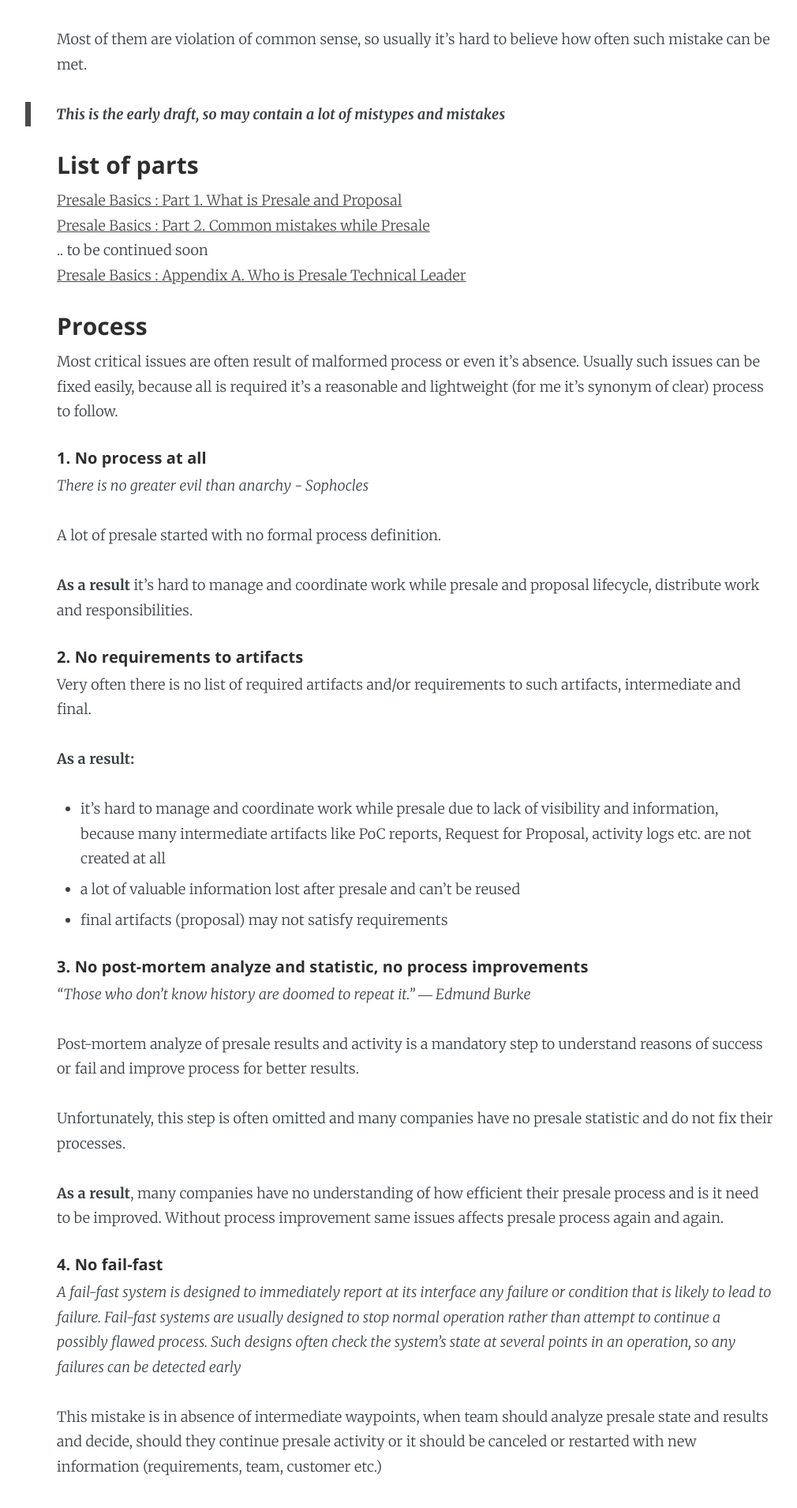
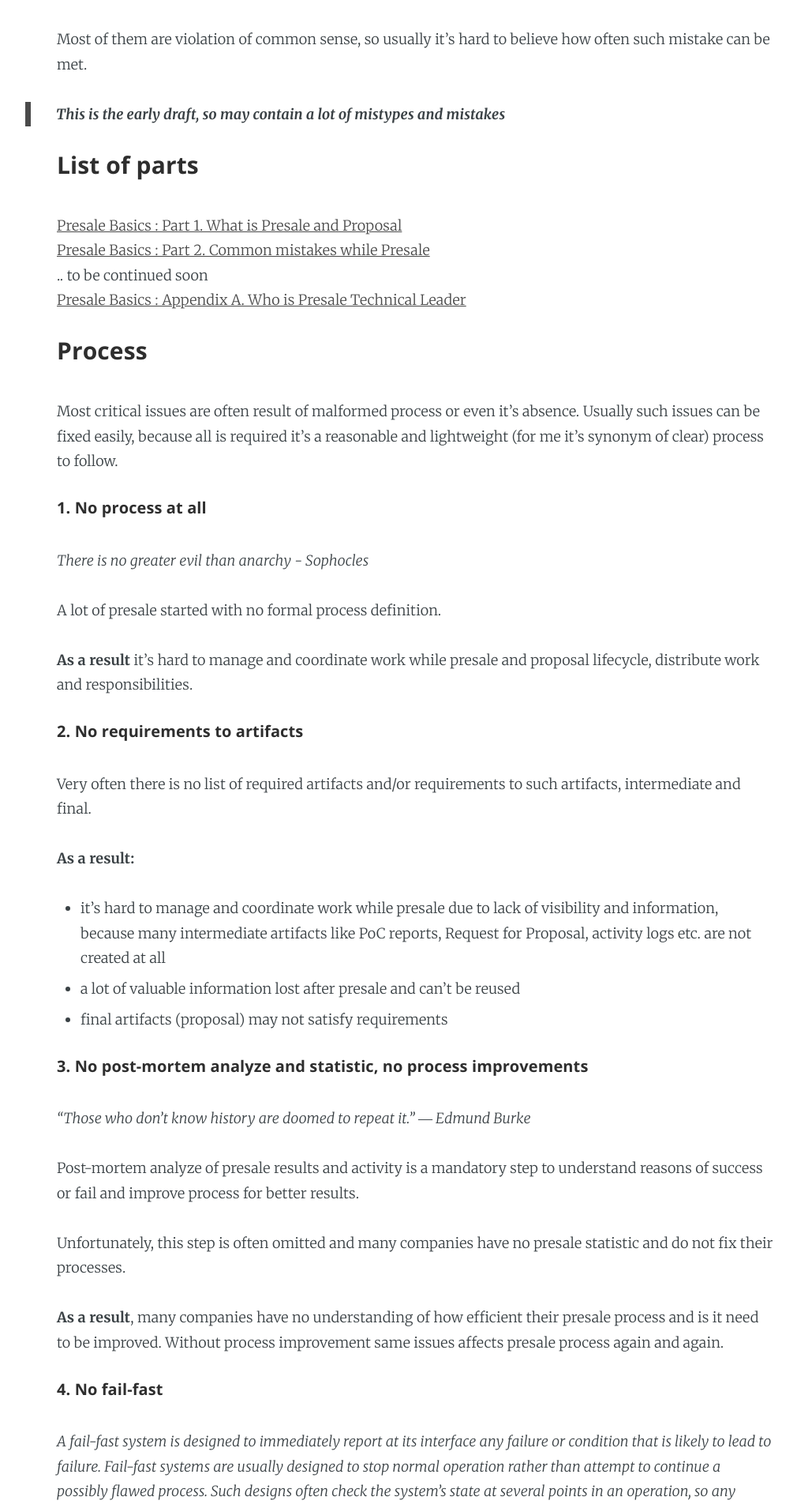
Before and after one commit to alikthename/sotnikdv.github.io, a Jekyll site: the page built from _posts/2015-04-27-presale-basics-part-2-common-mistakes-while-presale.markdown, in a window 1280 px wide. Shown: the part 320-2229 px from the top of the page at 79% size, without its empty margins (113-1123 px from the left). Built offline with Jekyll 4.4.1, drawn with Linux system fonts in a browser that asks for light colours; Markdown is read by kramdown in place of the engine named in the settings; comment, search, counter and statistics services are not loaded.

Commit message:
Markup changed in Presale Basics. Part 2

```diff
--- a/_posts/2015-04-27-presale-basics-part-2-common-mistakes-while-presale.markdown
+++ b/_posts/2015-04-27-presale-basics-part-2-common-mistakes-while-presale.markdown
@@ -13,18 +13,18 @@ Most of them are violation of common sense, so usually it’s hard to believe ho
 > **This is the early draft, so may contain a lot of mistypes and mistakes**
 
 ### List of parts ###
-
+<br/>
 [Presale Basics : Part 1. What is Presale and Proposal](/presale/basics/2015/04/27/presale-basics-part-1-what-is-presale-and-proposal.html)
 [Presale Basics : Part 2. Common mistakes while Presale](/presale/basics/2015/04/27/presale-basics-part-2-common-mistakes-while-presale.html)
 .. to be continued soon
 [Presale Basics : Appendix A. Who is Presale Technical Leader](/presale/basics/2015/04/27/presale-basics-appendix-a-who-is-presale-technical-leader.html)
 
 ### Process
-
+<br/>
 Most critical issues are often result of malformed process or even it’s absence. Usually such issues can be fixed easily, because all is required it’s a reasonable and lightweight (for me it’s synonym of clear) process to follow.
 
 ##### 1. No process at all
-
+<br/>
 *There is no greater evil than anarchy - Sophocles*
 
 A lot of presale started with no formal process definition.
@@ -32,7 +32,7 @@ A lot of presale started with no formal process definition.
 **As a result** it’s hard to manage and coordinate work while presale and proposal lifecycle, distribute work and responsibilities.
 
 ##### 2. No requirements to artifacts
-
+<br/>
 Very often there is no list of required artifacts and/or requirements to such artifacts, intermediate and final.
 
 **As a result:**
@@ -41,7 +41,7 @@ Very often there is no list of required artifacts and/or requirements to such ar
 - final artifacts (proposal) may not satisfy requirements
 
 ##### 3. No post-mortem analyze and statistic, no process improvements
-
+<br/>
 *“Those who don't know history are doomed to repeat it.” ― Edmund Burke*
 
 Post-mortem analyze of presale results and activity is a mandatory step to understand reasons of success or fail and improve process for better results.
@@ -51,7 +51,7 @@ Unfortunately, this step is often omitted and many companies have no presale sta
 **As a result**, many companies have no understanding of how efficient their presale process and is it need to be improved. Without process improvement same issues affects presale process again and again.
 
 ##### 4. No fail-fast
-
+<br/>
 *A fail-fast system is designed to immediately report at its interface any failure or condition that is likely to lead to failure. Fail-fast systems are usually designed to stop normal operation rather than attempt to continue a possibly flawed process. Such designs often check the system's state at several points in an operation, so any failures can be detected early*
 
 This mistake is in absence of intermediate waypoints, when team should analyze presale state and results and decide, should they continue presale activity or it should be canceled or restarted with new information (requirements, team, customer etc.)
@@ -61,7 +61,7 @@ Presale process is an expensive procedure. Also usually resources, which are use
 **As a result** of this mistake, companies spend a lot of resources and time to unpromising presale projects and realize this too late. Also this usually means that some presale projects will not be started due to lack of resources.
 
 ##### 5. There is no assigned person who will lead technical activity
-
+<br/>
 I don’t know why, but this is very common issue.
 
 Usually, there is no single assigned person who will lead technical activity on presale and will be responsible for technical part of proposal and coordinate technical work.
@@ -69,7 +69,7 @@ Usually, there is no single assigned person who will lead technical activity on
 **As a result**, presale person (presale lead) is trying to manage technical activity (investigation, PoC, creation/support of the technical part of proposal etc.) and even discuss technical questions on meetings.
 
 ##### 6. More than one technical specialists involved without assignment to lead technical activity
-
+<br/>
 That’s odd, but next common mistake is (and moreover, they frequently can be met together!) to involve few mature technical specialists and do not assign leader of the technical activity.
 
 **As a result**, such specialists do not interact with each other and do not coordinate activity at all. This leads to big mess on meetings with customer and while working on technical part of proposal.
@@ -77,7 +77,7 @@ That’s odd, but next common mistake is (and moreover, they frequently can be m
 If presale lead will try to manage such technical work personally, usually he/she-will be overloaded with technical questions he/she is not familiar. Otherwise, result will be highly dependent on ability of a newly created “team” to be self-organized immediately (so almost never).
 
 ##### 7. Overcomplicated process
-
+<br/>
 *The worst thing in this world, next to anarchy, is government. - Henry Ward Beecher*
 
 Opposite side of 1 it’s overcomplicated process or process, which can’t be understood without long training.
@@ -87,7 +87,7 @@ Opposite side of 1 it’s overcomplicated process or process, which can’t be u
 Usually such processes was met in companies with no post-mortem analyze practice.
 
 ##### 8. No any structured information storage
-
+<br/>
 *Most of the great written sources appear to represent the final stage of a long oral tradition - History of Humanity: From the 3rd millenium to the 7th century B.C.*
 
 Last (but not least) process-related problem is absence of storage to store/exchange artifacts and information while presale.
@@ -97,11 +97,11 @@ Sometimes there is no any other source of an information than memories of partic
 **As a result** of such terrible approach, work on presale is complicated and most of an information can’t be recovered and reused after presale.
 
 ### First contact with customer
-
+<br/>
 Few mistakes which usually can be occured on the first steps of presale process. Usually it’s a result of normal process flaw violation (see “What is Presale and Who is Presale Lead” section above).
 
 ##### 9. No Demonstration of the vendor product that specifically addresses the prospects business problems
-
+<br/>
 Areas of specialty of Presales include demonstration of the vendor product that specifically addresses the prospects business problems. It will be done in a manner that highlights an easy method to solve those problems using the tools available within the vendors suite of product.
 
 Sometimes this step is ignored partially (when no materials related and specific to customer’s business problem is shown) or completely (when no any materials about company presented)
@@ -109,7 +109,7 @@ Sometimes this step is ignored partially (when no materials related and specific
 **As a result** of such approach it’s very hard to establish close contact between team and customer to understand customer’s needs and create Request for Proposal.
 
 ##### 10. A lot of technical specialists on a first meeting, who are not prepared, had no relation and should not be involved
-
+<br/>
 *To be, or not to be, that is the question -  William Shakespeare*
 
 It’s hard to decide is this just a different presale strategy or attempt to compensate lack of preparation by involving few technical specialists, who are not prepared, to the first meeting with customer.
@@ -121,11 +121,11 @@ Usually such specialists (skilled, experienced and with high grades) have no spe
 Maybe this is just another presale strategy, but in combination with Mistakes #5 and #6 result is usually unpredictable.
 
 ### Wrong presale steps order
-
+<br/>
 Presale process it’s a sequence of a steps, where proper order of a steps is important to avoid unneeded effort.
 
 ##### 11. Starting technical activity and analyze even before first contact, immediately after discovery step
-
+<br/>
 Sometimes technical investigation (with dedicated resources!) and analyze may be started immediately after discovery step, before first contact meeting and real information about customer’s needs.
 
 In combination with Mistakes #5, #6 and #10 result is overwhelmingly terrible, because even if research occasionally matched real customer’s needs, there is no chance to use such research results on meeting due to absence of coordination between meeting participants. Most of them may be even not aware about a fact of such research.
@@ -133,7 +133,7 @@ In combination with Mistakes #5, #6 and #10 result is overwhelmingly terrible, b
 **Result** of this mistake are resources spent for nothing and demotivation of participants of such research.
 
 ##### 12. Difference between task definition from initial contact person and decision maker when starting analyze before Request for Proposal.
-
+<br/>
 Commonly used presale sequence requires to start investigation only after all decision makers and knowledge sources are identified, presales have a detailed knowledge about customer’s needs, Request for Proposal is created and reviewed by customer.
 
 Violation of this rule may lead to early start of investigation with dedicated resources with wrong understanding of customer’s needs.
@@ -141,17 +141,17 @@ Violation of this rule may lead to early start of investigation with dedicated r
 **Result** of this mistake are resources spent for nothing and demotivation of participants of such research.
 
 ### Improper resources assignment
-
+<br/>
 Every step in presale process may require dedicated resources to complete or can be done in background. Improper resources assignment leads to few common mistakes.
 
 ##### 13. No dedicated resources to make investigation, PoC and create proposal
-
+<br/>
 Sometimes presale project have no (enough or at all) dedicated resources to make investigation, create PoC and work on proposal document. In such situations technical specialists which are full-time busy on existing project may be involved to work on proposal in background or in a free time.
 
 Such approach may be acceptable in case of emergencies, but as a systematic approach it’s a huge impact to performance and motivation of people involved, existing project delivery and also  seriously affects proposal and presale results.
 
 ##### 14. Overuse of dedicated resources
-
+<br/>
 Opposite side to the previous mistake is excessive use of dedicated resources while presale.
 
 This can be improper activity like analyze or PoC etc. (see 11 for example) or usage of dedicated resources for steps, which can be done by presale lead only or by other participants in background.
@@ -159,9 +159,9 @@ This can be improper activity like analyze or PoC etc. (see 11 for example) or u
 **As a result** of this mistake resources will be spent for nothing, this will increase presale cost or block other presale project due to lack of resources.
 
 ### Communication
-
+<br/>
 ##### 15. No close contact between company’s technical specialists and customer’s technical specialists and management
-
+<br/>
 In fact, presale process (in our case, fair play and win-win model) mostly based on ability to show to customer expertise and explain solution proposed with risks, pros and cons.
 
 So it’s continuous process, from the first meeting and up to sale, where sale it’s a final step only.
```
